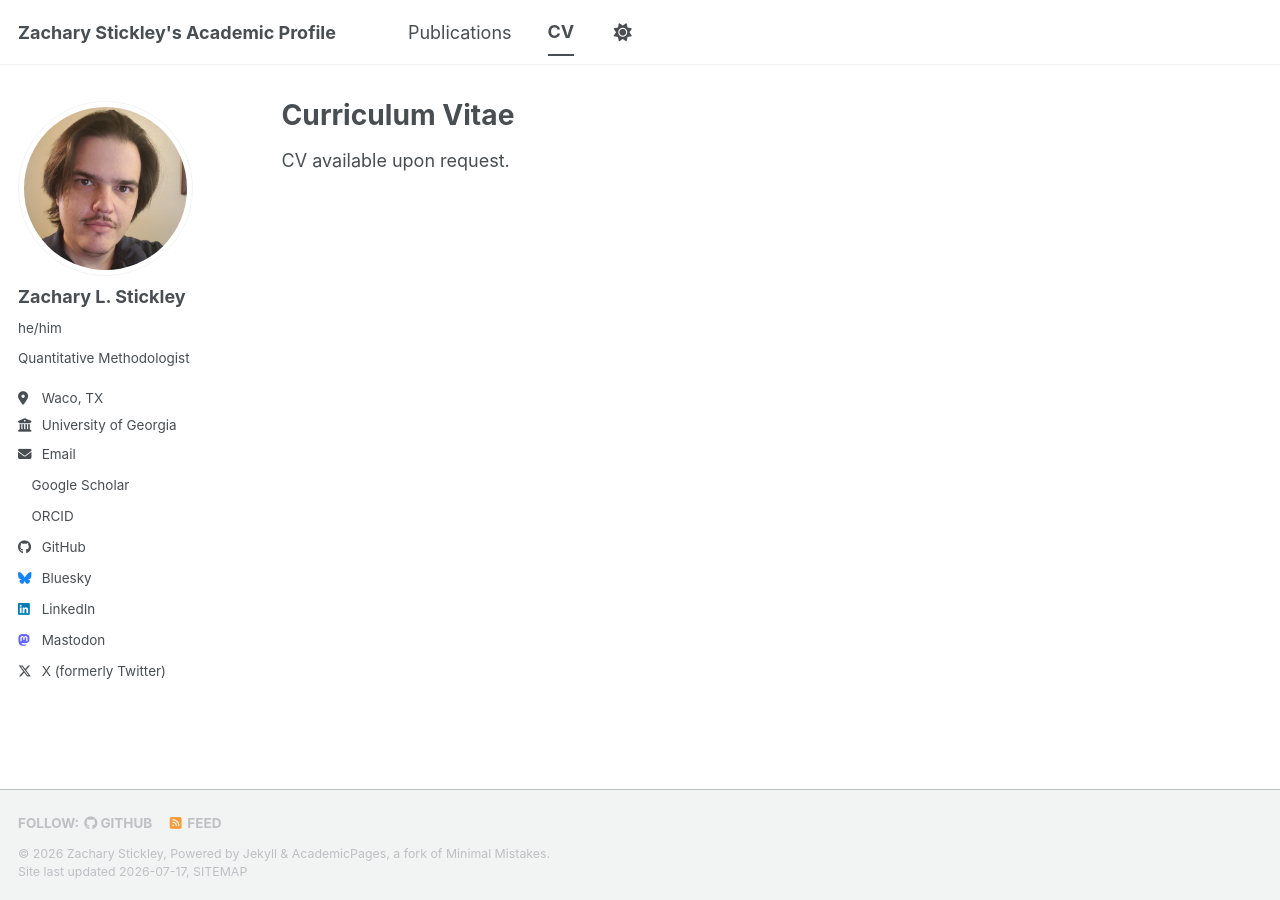
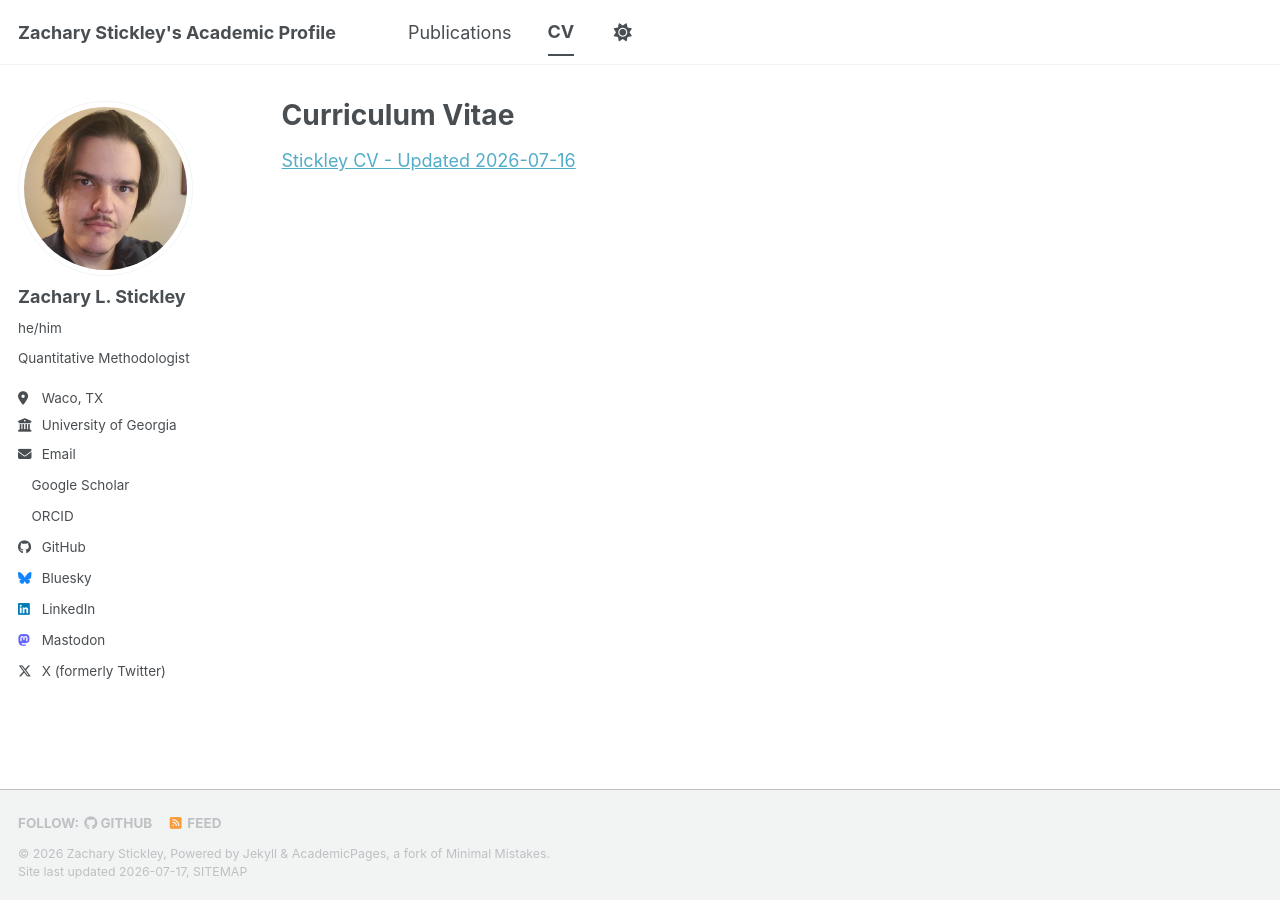
Before and after one commit to zstickley/zstickley.github.io, a Jekyll site: the page built from _pages/cv.md, in a window 1280 px wide. Built offline with Jekyll 4.4.1, drawn with Linux system fonts in a browser that asks for light colours; a style sheet for code colours, icons or effects is not loaded.

Commit message:
Update cv.md

```diff
--- a/_pages/cv.md
+++ b/_pages/cv.md
@@ -9,4 +9,4 @@ redirect_from:
 
 {% include base_path %}
 
-CV available upon request.
+[Stickley CV - Updated 2026-07-16](https://github.com/zstickley/zstickley.github.io/blob/master/files/Stickley-CV.pdf)
```
